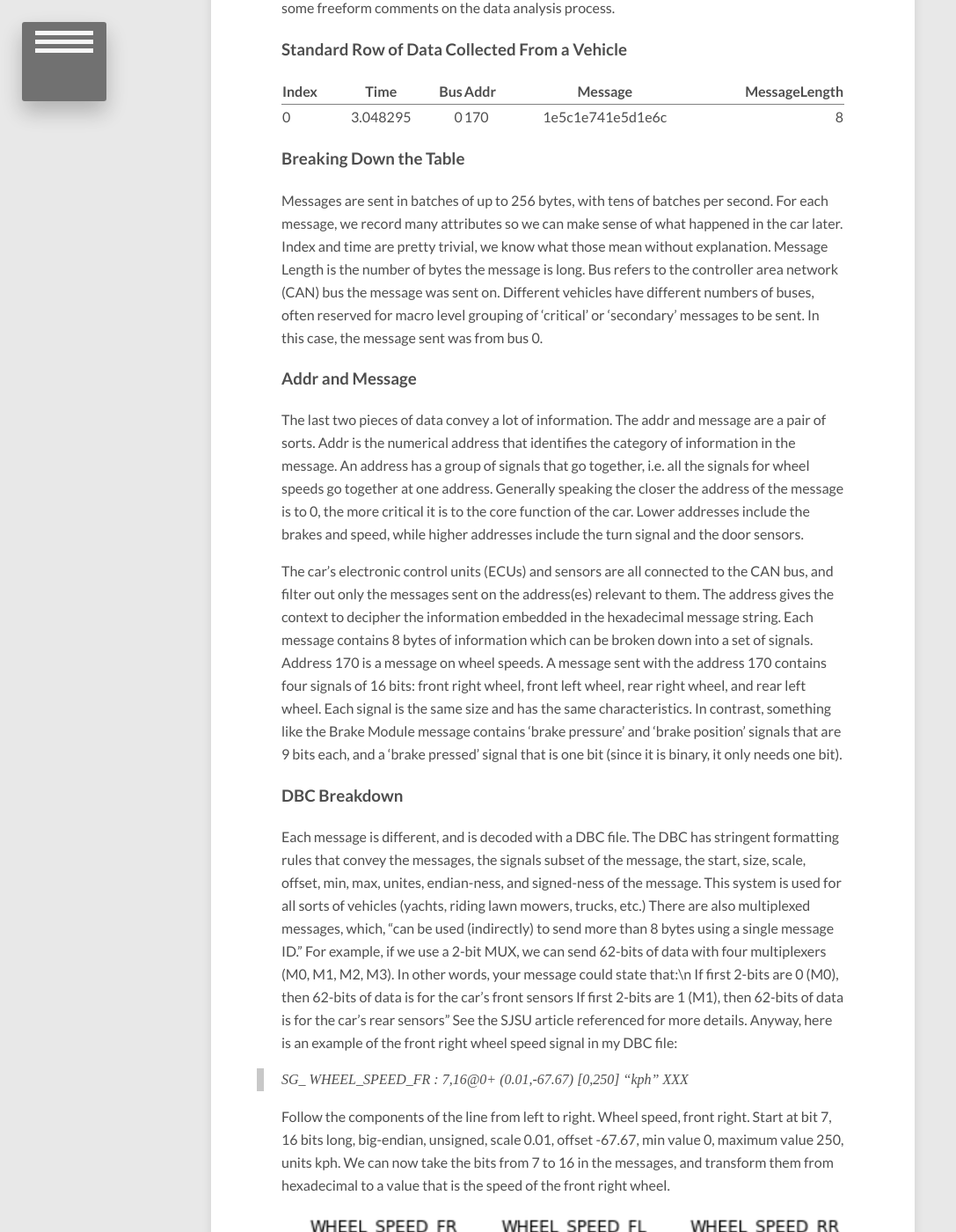
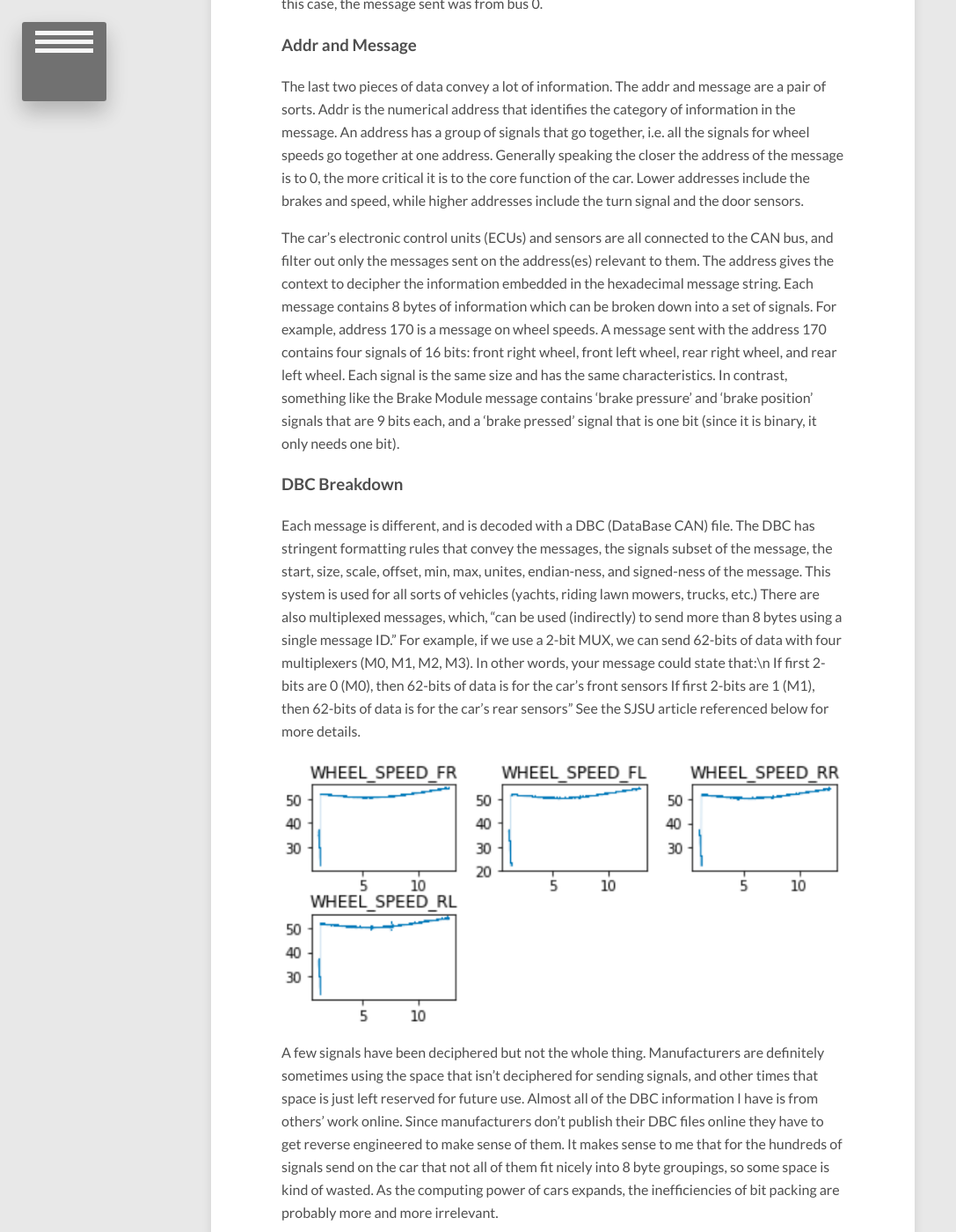
Before and after one commit to MatthewNice/MatthewNice.github.io, a Jekyll site: the page built from _posts/2019-08-21-can-data-collection.md, in a window 1280 px wide and 1400 px high, scrolled down 659 px. Shown: the whole window at 88% size, without its empty margins (0-1087 px from the left). Built offline with Jekyll 4.4.1, drawn with Linux system fonts in a browser that asks for light colours; nearby versions of some CDN libraries; some of the changed text lies outside the part shown.

Commit message:
cleaning up research notes

```diff
--- a/_posts/2019-08-21-can-data-collection.md
+++ b/_posts/2019-08-21-can-data-collection.md
@@ -4,15 +4,9 @@
 description: "Data Cleaning for CAN Bus Project"
 modified: 2019-08-21
 tags: [research, cleaning data]
-image:
-  feature: code_in_car.jpeg
-  credit: MatthewNice
-  creditlink:
 ---
 
-## Notes on My Data Collection
-
-See **PandaCANAnalysis.ipynb** on my GitHub for comments and notes on code. Here I have some freeform comments on the data analysis process.
+## Notes on CAN Bus Data Collection
 
 ### Standard Row of Data Collected From a Vehicle
 
@@ -28,21 +22,17 @@
 ### Addr and Message
 The last two pieces of data convey a lot of information. The addr and message are a pair of sorts. Addr is the numerical address that identifies the category of information in the message. An address has a group of signals that go together, i.e. all the signals for wheel speeds go together at one address. Generally speaking the closer the address of the message is to 0, the more critical it is to the core function of the car. Lower addresses include the brakes and speed, while higher addresses include the turn signal and the door sensors.
 
-The car’s electronic control units (ECUs) and sensors are all connected to the CAN bus, and filter out only the messages sent on the address(es) relevant to them. The address gives the context to decipher the information embedded in the hexadecimal message string. Each message contains 8 bytes of information which can be broken down into a set of signals. Address 170 is a message on wheel speeds. A message sent with the address 170 contains four signals of 16 bits: front right wheel, front left wheel, rear right wheel, and rear left wheel. Each signal is the same size and has the same characteristics. In contrast, something like the Brake Module message contains ‘brake pressure’ and ‘brake position’ signals that are 9 bits each, and a ‘brake pressed' signal that is one bit (since it is binary, it only needs one bit).
+The car’s electronic control units (ECUs) and sensors are all connected to the CAN bus, and filter out only the messages sent on the address(es) relevant to them. The address gives the context to decipher the information embedded in the hexadecimal message string. Each message contains 8 bytes of information which can be broken down into a set of signals. For example, address 170 is a message on wheel speeds. A message sent with the address 170 contains four signals of 16 bits: front right wheel, front left wheel, rear right wheel, and rear left wheel. Each signal is the same size and has the same characteristics. In contrast, something like the Brake Module message contains ‘brake pressure’ and ‘brake position’ signals that are 9 bits each, and a ‘brake pressed' signal that is one bit (since it is binary, it only needs one bit).
 
 ### DBC Breakdown
-Each message is different, and is decoded with a DBC file. The DBC has stringent formatting rules that convey the messages, the signals subset of the message, the start, size, scale, offset, min, max, unites, endian-ness, and signed-ness of the message. This system is used for all sorts of vehicles (yachts, riding lawn mowers, trucks, etc.) There are also multiplexed messages, which,  “can be used (indirectly) to send more than 8 bytes using a single message ID." For example, if we use a 2-bit MUX, we can send 62-bits of data with four multiplexers (M0, M1, M2, M3). In other words, your message could state that:\n
+Each message is different, and is decoded with a DBC (DataBase CAN) file. The DBC has stringent formatting rules that convey the messages, the signals subset of the message, the start, size, scale, offset, min, max, unites, endian-ness, and signed-ness of the message. This system is used for all sorts of vehicles (yachts, riding lawn mowers, trucks, etc.) There are also multiplexed messages, which,  “can be used (indirectly) to send more than 8 bytes using a single message ID." For example, if we use a 2-bit MUX, we can send 62-bits of data with four multiplexers (M0, M1, M2, M3). In other words, your message could state that:\n
 If first 2-bits are 0 (M0), then 62-bits of data is for the car's front sensors
 If first 2-bits are 1 (M1), then 62-bits of data is for the car's rear sensors”
-See the SJSU article referenced for more details. Anyway, here is an example of the front right wheel speed signal in my DBC file:
-
-> SG_ WHEEL_SPEED_FR : 7,16@0+ (0.01,-67.67) [0,250] "kph" XXX
-
-Follow the components of the line from left to right. Wheel speed, front right. Start at bit 7, 16 bits long, big-endian, unsigned, scale 0.01, offset -67.67, min value 0, maximum value 250, units kph. We can now take the bits from 7 to 16 in the messages, and transform them from hexadecimal to a value that is the speed of the front right wheel.
+See the SJSU article referenced below for more details.
 
 ![Wheel Speeds Image]({{ site.url }}/images/wheel speed.png)
 
-You might have thought to yourself, “for the wheel speeds message there were four messages of 16 bits, adding up to the 64 bits (8 bytes) that is the size of the message. In contrast, the brake module message has three signals adding up to 19 bits, well short of the size of the message. Surely, there is more information in that message!” If you are thinking that, then congratulations on your knowledge of unit conversion. I always forget how many bits to a byte. I have no idea what the other information is on these Brake Module kind of messages. A few signals have been deciphered but not the whole thing. Manufacturers are definitely sometimes using the space that isn't deciphered for sending signals, and other times that space is just left reserved for future use. Almost all of the DBC information I have is from others’ work online (comma.ai github, car hacker forums); since manufacturers don’t publish their DBC files online they have to get reverse engineered to make sense of them. It makes sense to me that for the hundreds of signals send on the car that not all of them fit nicely into 8 byte groupings, so some space is kind of wasted. As the computing power of cars expands, the inefficiencies of bit packing are probably more and more irrelevant.
+A few signals have been deciphered but not the whole thing. Manufacturers are definitely sometimes using the space that isn't deciphered for sending signals, and other times that space is just left reserved for future use. Almost all of the DBC information I have is from others’ work online. Since manufacturers don’t publish their DBC files online they have to get reverse engineered to make sense of them. It makes sense to me that for the hundreds of signals send on the car that not all of them fit nicely into 8 byte groupings, so some space is kind of wasted. As the computing power of cars expands, the inefficiencies of bit packing are probably more and more irrelevant.
 
 Eight key parts of a CAN message:
 
```
Also changed, not shown: research/index.md (+3 -4 lines).
